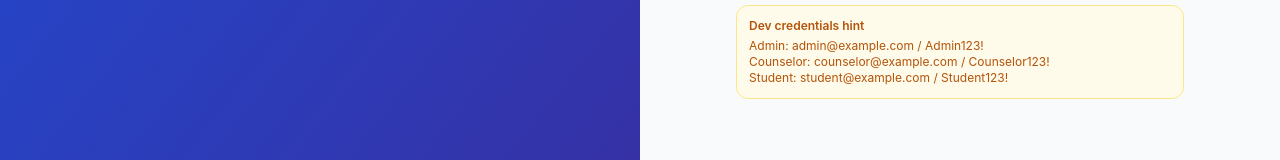
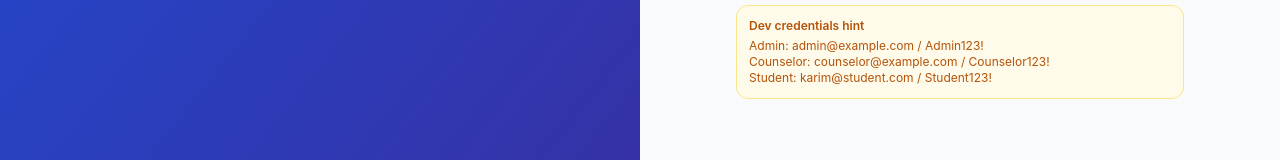
Before and after one commit to apixel-code/student-consultancy, a React (Vite) app in the folder frontend/: page /login in a window 1280 px wide. Shown: the part 569-729 px from the top of the page. Built offline with nearby package versions, Linux system fonts and the light colour scheme; no server answers.

Commit message:
Update student login credentials in LoginPage component

```diff
--- a/frontend/src/pages/auth/LoginPage.jsx
+++ b/frontend/src/pages/auth/LoginPage.jsx
@@ -215,7 +215,7 @@ const LoginPage = () => {
               <p className="font-semibold mb-1">Dev credentials hint</p>
               <p>Admin: admin@example.com / Admin123!</p>
               <p>Counselor: counselor@example.com / Counselor123!</p>
-              <p>Student: student@example.com / Student123!</p>
+              <p>Student: karim@student.com / Student123!</p>
             </div>
           )}
         </div>
```
